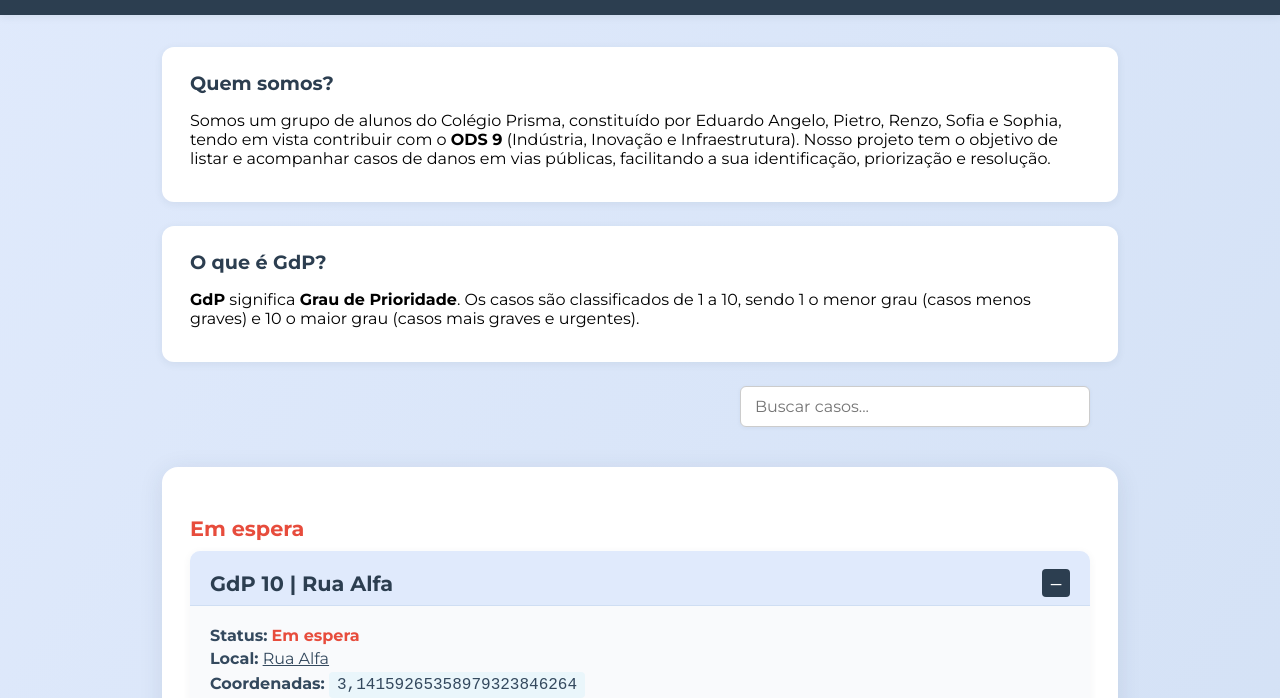
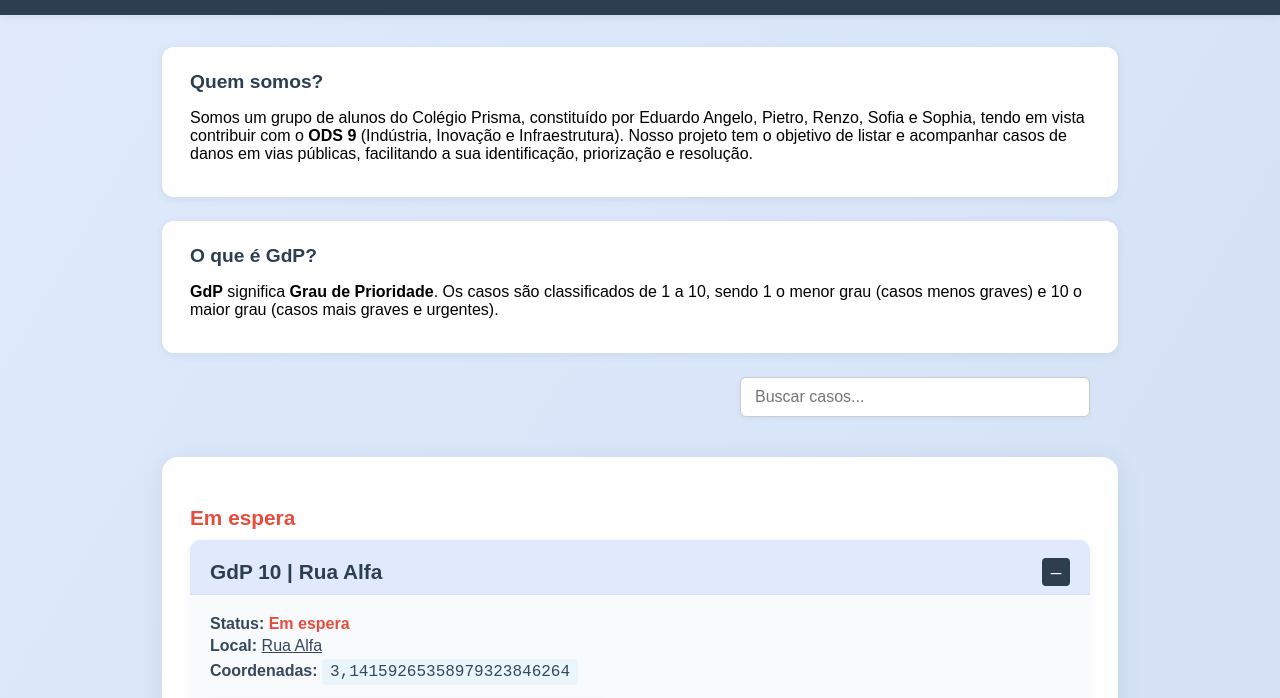
Before and after one commit to deltaun/LdVRD, a plain HTML site: page index.html in a window 1280 px wide. Shown: the part 109-807 px from the top of the page. Drawn offline with Linux system fonts and the light colour scheme; grey boxes are pictures that could not be loaded.

Commit message:
Add files via upload

```diff
--- a/index.html
+++ b/index.html
@@ -1,11 +1,10 @@
-
 <!DOCTYPE html>
 <html lang="pt">
 <head>
     <meta charset="UTF-8">
     <meta name="viewport" content="width=device-width, initial-scale=1.0">
     <title>Trabalho - Intervenção no Pavimento</title>
-    <link href="https://fonts.googleapis.com/css2?family=Montserrat:wght@700;400&display=swap" rel="stylesheet">
+    <!-- Removed Google Fonts to prevent override of Comic Sans -->
     <style>
         body {
             font-family: 'Montserrat', Arial, sans-serif;
```
